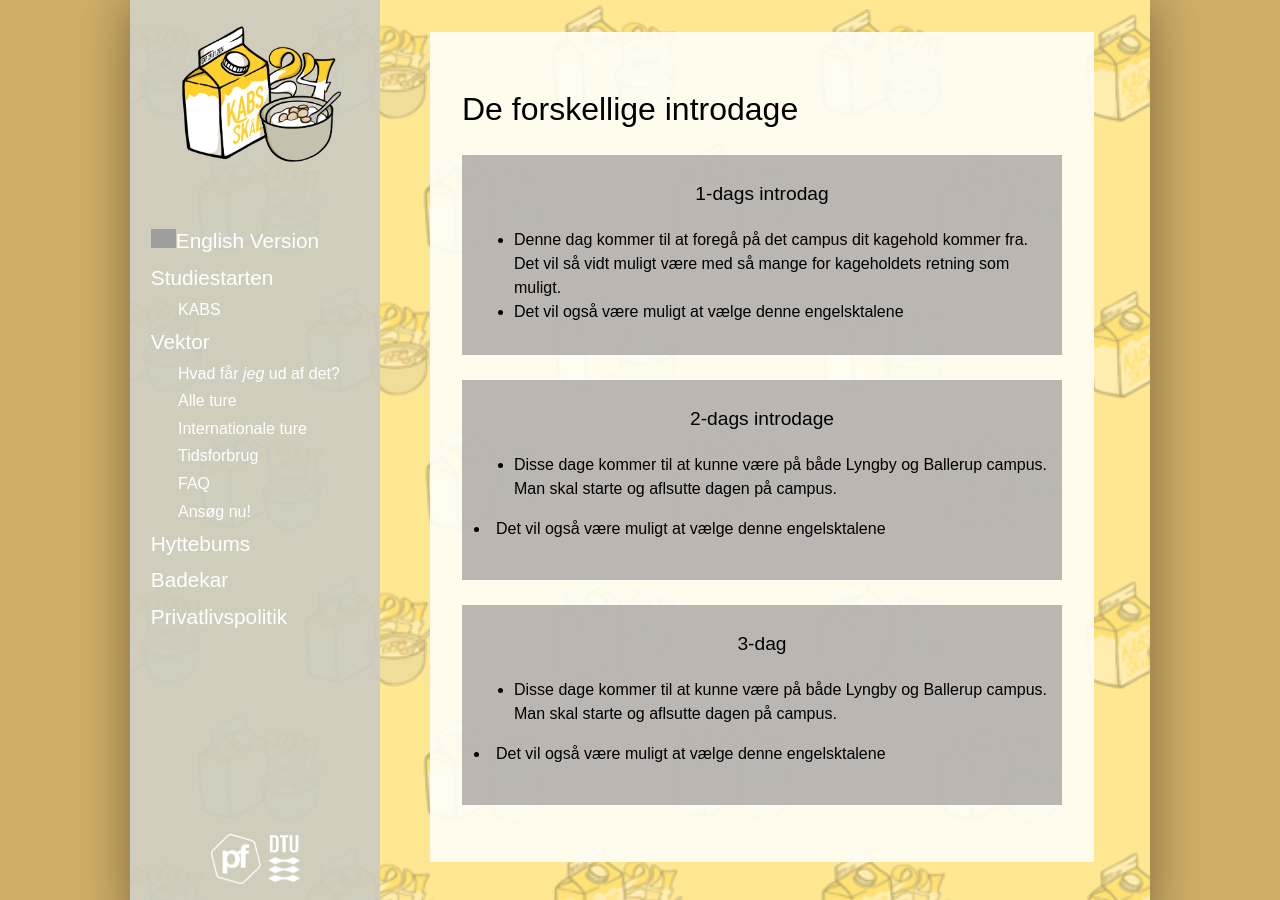
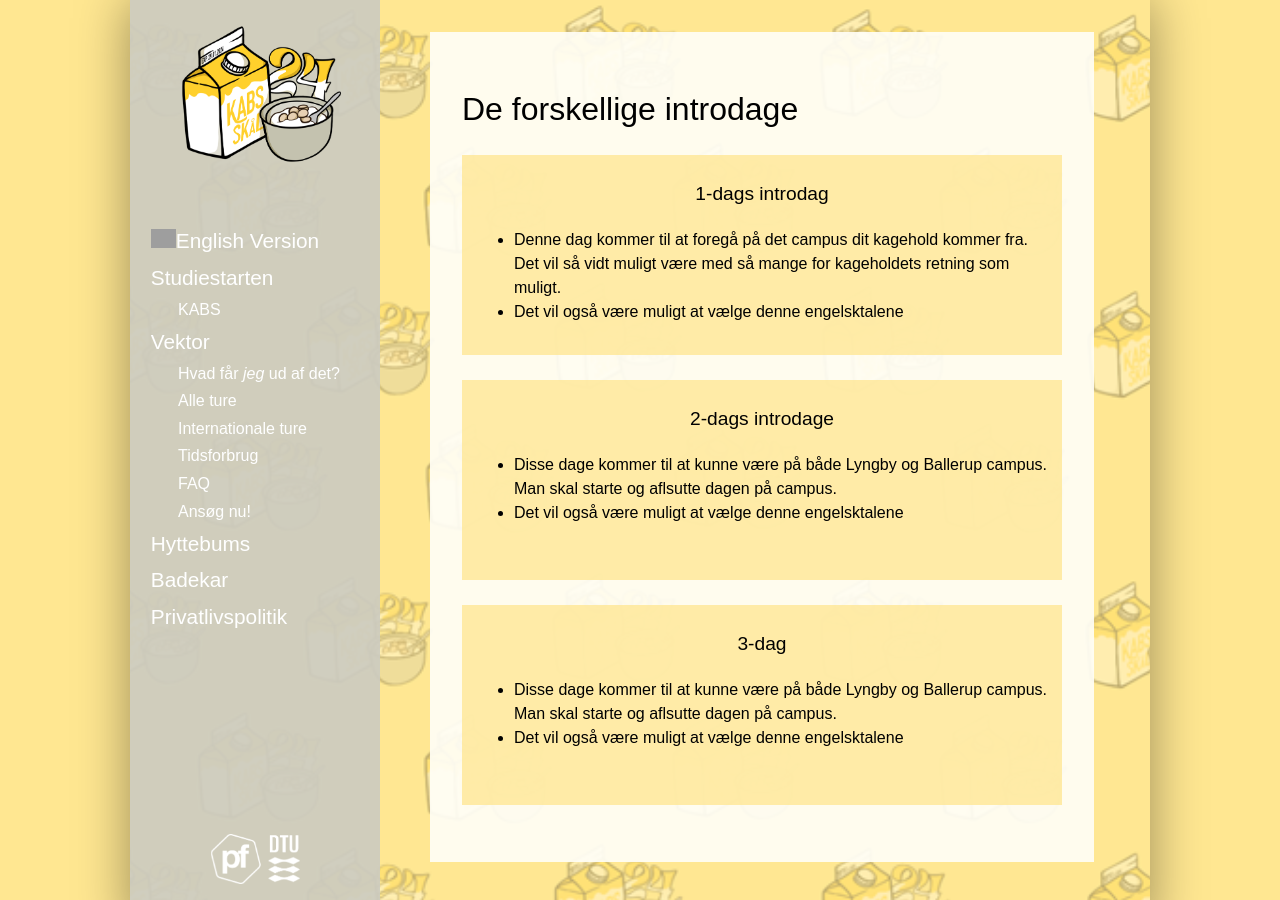
Before and after one commit to KABSDTU/kabsdtu.github.io, a Jekyll site: the page built from alle-ture.md, in a window 1280 px wide and 900 px high. Built offline with Jekyll 4.4.1, drawn with Linux system fonts in a browser that asks for light colours; some web fonts are replaced; grey boxes are pictures that could not be loaded.

Commit message:
Ændring i css farver, for class=box og for baggrundsfarve

```diff
--- a/alle-ture.md
+++ b/alle-ture.md
@@ -17,16 +17,16 @@ title: Alle ture
     <h3 class="SGh3">2-dags introdage</h3>
     <ul class="df">
     <li> Disse dage kommer til at kunne være på både Lyngby og Ballerup campus. Man skal starte og aflsutte dagen på campus. </li>
+    <li> Det vil også være muligt at vælge denne engelsktalene </li>
     </ul>
-    <li> Det vil også være muligt at vælge denne engelsktalene </li>
 </div>
 
 <div class="box">
     <h3 class="SGh3">3-dag</h3>
     <ul class="df">
     <li>Disse dage kommer til at kunne være på både Lyngby og Ballerup campus. Man skal starte og aflsutte dagen på campus.</li>
+    <li> Det vil også være muligt at vælge denne engelsktalene </li>
     </ul>
-    <li> Det vil også være muligt at vælge denne engelsktalene </li>
 </div>
 
 
--- a/static/css/main.css
+++ b/static/css/main.css
@@ -5,7 +5,7 @@
 }
 
 body {
-  background-color:rgb(207, 174, 103);
+  background-color:rgb(255, 231, 145);
 }
 
 #container {
@@ -412,7 +412,7 @@ li{
   /*height: 100vh;*/
   padding: 1% 2%;
   margin: 0px 25px 25px 0px;
-  background: rgba(166, 161, 159, 0.761);
+  background: rgba(255, 231, 145, 0.761);
   min-height: 200px;
   /*max-height: 370px;*/
   box-sizing: border-box;
```
